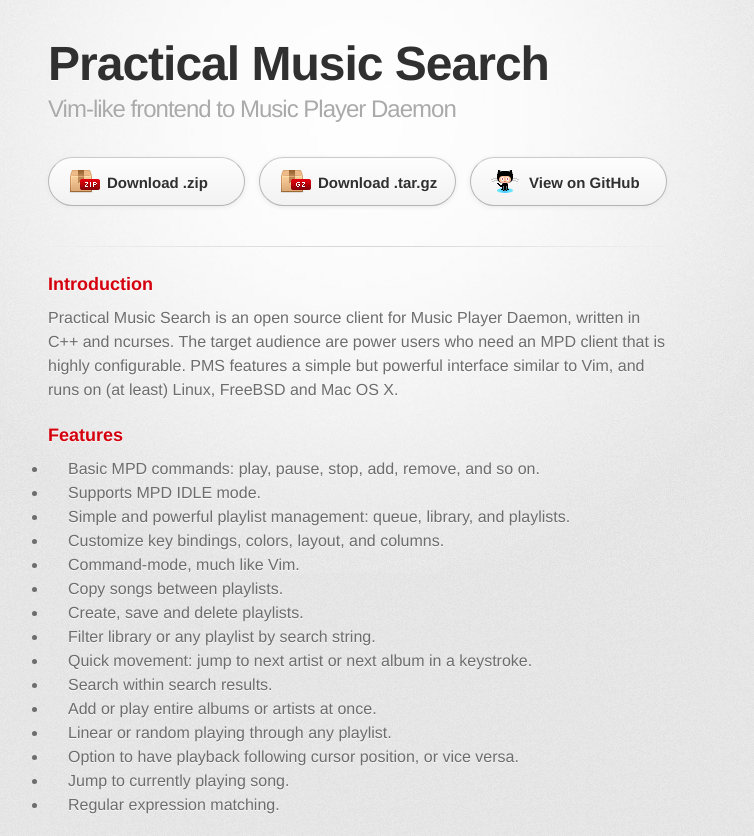
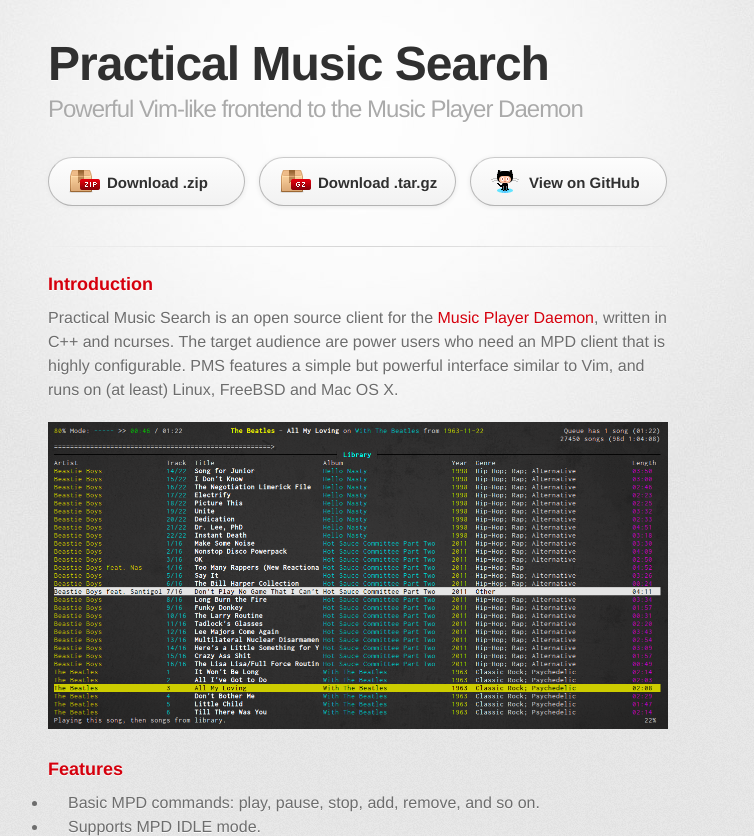
Before and after one commit to kimtore/pms, a plain HTML site: page index.html in a window 1280 px wide. Shown: the top 836 px of the page, without its empty margins (282-1036 px from the left). Drawn offline with Linux system fonts and the light colour scheme; a web font is replaced by a local one.

Commit message:
Add screenshot and link to MPD

```diff
--- a/index.html
+++ b/index.html
@@ -19,7 +19,7 @@
 
         <header>
           <h1>Practical Music Search</h1>
-          <h2>Vim-like frontend to Music Player Daemon</h2>
+          <h2>Powerful Vim-like frontend to the Music Player Daemon</h2>
         </header>
 
         <section id="downloads" class="clearfix">
@@ -34,7 +34,9 @@
           <h3>
 <a id="introduction" class="anchor" href="#introduction" aria-hidden="true"><span class="octicon octicon-link"></span></a>Introduction</h3>
 
-<p>Practical Music Search is an open source client for Music Player Daemon, written in C++ and ncurses. The target audience are power users who need an MPD client that is highly configurable. PMS features a simple but powerful interface similar to Vim, and runs on (at least) Linux, FreeBSD and Mac OS X.</p>
+<p>Practical Music Search is an open source client for the <a href="http://www.musicpd.org/">Music Player Daemon</a>, written in C++ and ncurses. The target audience are power users who need an MPD client that is highly configurable. PMS features a simple but powerful interface similar to Vim, and runs on (at least) Linux, FreeBSD and Mac OS X.</p>
+
+<p><img src="images/pms.png" />
 
 <h3>
 <a id="features" class="anchor" href="#features" aria-hidden="true"><span class="octicon octicon-link"></span></a>Features</h3>
```
Also changed, not shown: images/pms.png (added).
